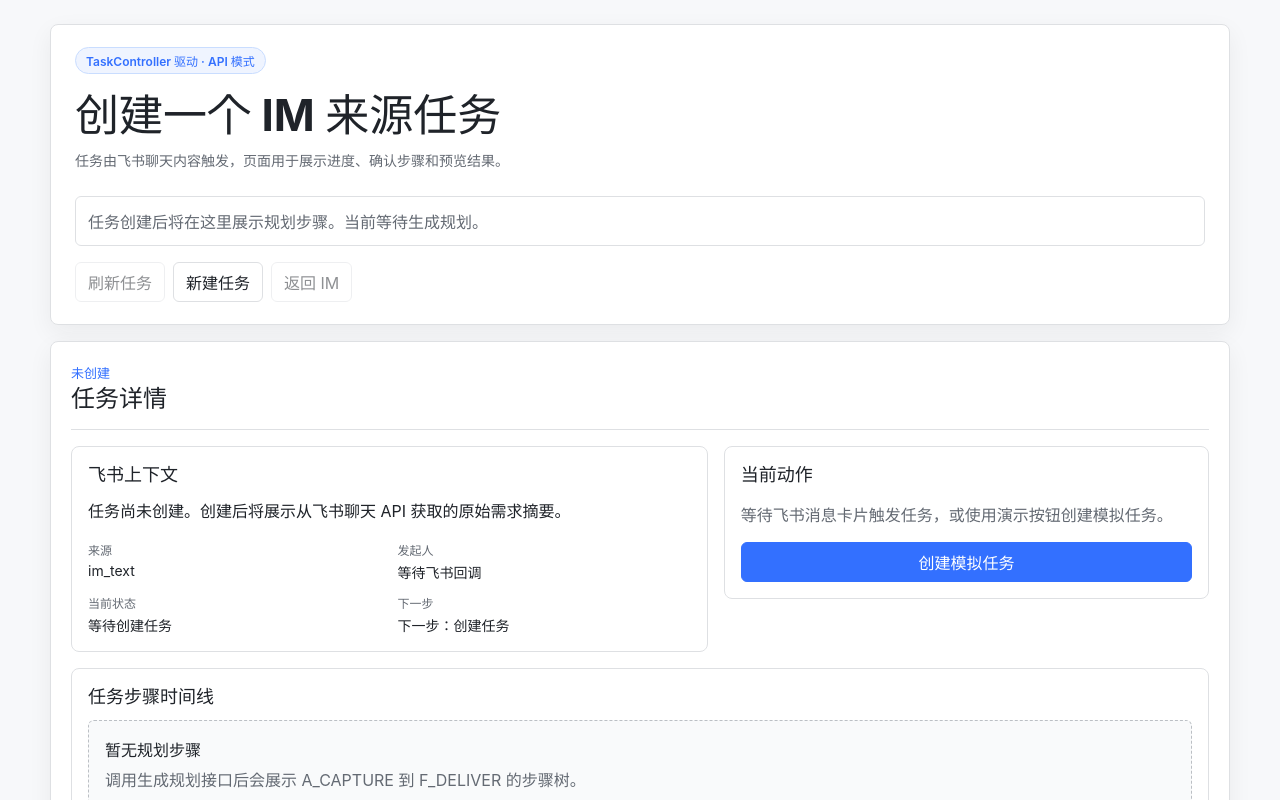
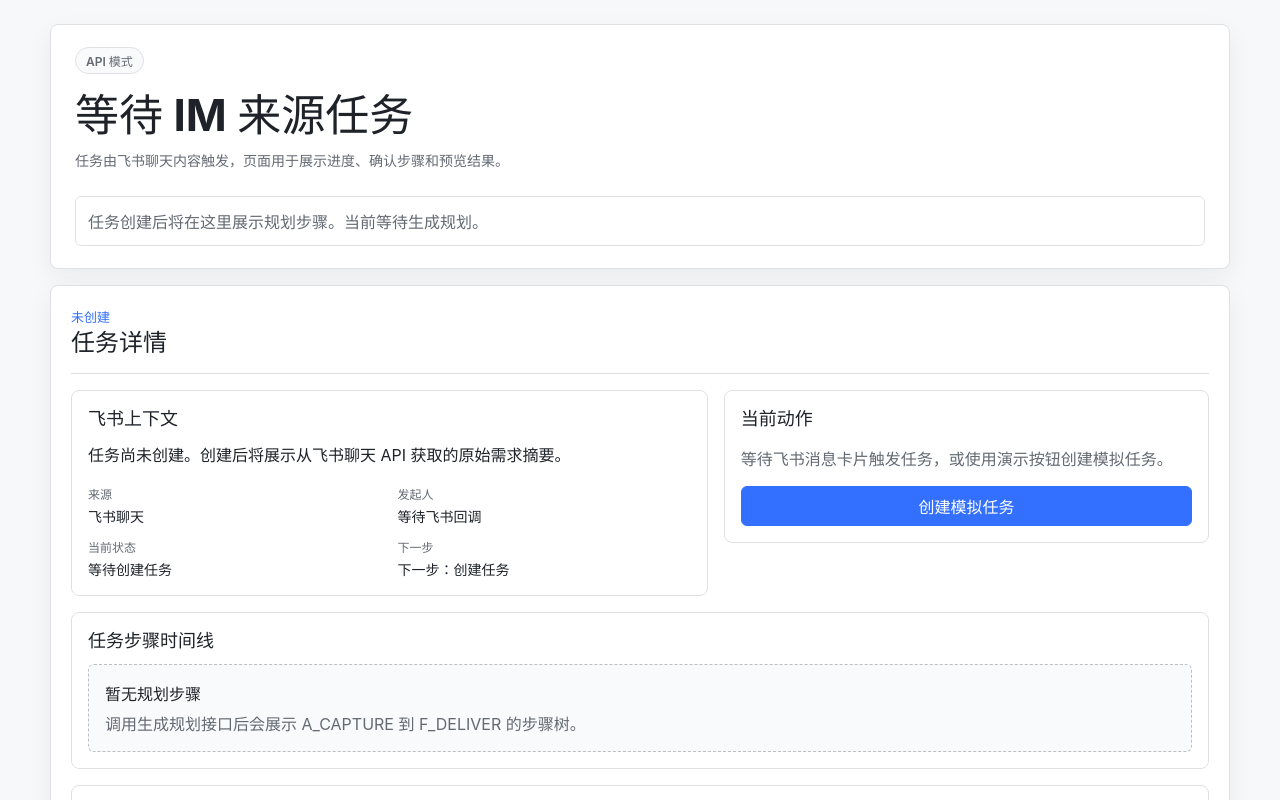
Before and after one commit to DA-BOCAI/Agent-Pilot, a React (Vite) app: page / in a window 1280 px wide. Shown: the top 800 px of the page. Built offline with nearby package versions, Linux system fonts and the light colour scheme.

Commit message:
调整UI、颜色

```diff
--- a/src/App.css
+++ b/src/App.css
@@ -110,10 +110,10 @@
 .task-kicker {
   display: inline-flex;
   align-items: center;
-  border: 1px solid var(--primary-border);
+  border: 1px solid var(--line);
   border-radius: 999px;
-  background: var(--primary-soft);
-  color: var(--primary);
+  background: var(--paper-soft);
+  color: var(--muted);
   font-size: 12px;
   font-weight: 600;
   padding: var(--space-2xs) 10px;
@@ -248,13 +248,6 @@
   color: var(--muted);
 }
 
-.top-actions {
-  display: flex;
-  flex-wrap: wrap;
-  gap: var(--space-sm);
-  margin-top: var(--space-lg);
-}
-
 .workspace-grid {
   display: grid;
   grid-template-columns: minmax(0, 1fr);
@@ -345,7 +338,6 @@
 
 .surface:hover {
   border-color: var(--line-strong);
-  box-shadow: 0 6px 18px rgba(31, 35, 41, 0.05);
 }
 
 .surface h3 {
@@ -398,7 +390,7 @@
 
 .step-row {
   display: grid;
-  grid-template-columns: 112px minmax(180px, 1fr) 108px 92px;
+  grid-template-columns: 48px minmax(180px, 1fr) 108px 92px;
   align-items: center;
   gap: var(--space-md);
   border: 1px solid var(--line);
@@ -549,23 +541,6 @@
   border-radius: var(--radius);
   background: var(--paper-soft);
   padding: var(--space-lg);
-}
-
-.doc-preview.artifact-doc,
-.preview-empty.artifact-doc {
-  border-color: var(--primary-border);
-  background: var(--primary-soft);
-}
-
-.slides-preview.artifact-slides,
-.preview-empty.artifact-slides {
-  border-color: var(--artifact-slides-border);
-  background: var(--artifact-slides-soft);
-}
-
-.preview-empty.artifact-delivery {
-  border-color: var(--artifact-delivery-border);
-  background: var(--artifact-delivery-soft);
 }
 
 .doc-preview header,
@@ -744,6 +719,12 @@
   margin-top: var(--space-lg);
 }
 
+.action-note {
+  margin: 0;
+  color: var(--muted);
+  line-height: 1.65;
+}
+
 .action-stack.split {
   grid-template-columns: repeat(2, minmax(0, 1fr));
 }
@@ -868,8 +849,4 @@
     gap: var(--space-sm);
   }
 
-  .top-actions {
-    display: grid;
-    grid-template-columns: 1fr;
-  }
 }
--- a/src/App.tsx
+++ b/src/App.tsx
@@ -471,13 +471,13 @@
   return (
     <main className="app-shell">
       <header className="topbar reveal">
-        <div className="task-kicker">TaskController 驱动 · {isMockMode ? 'Mock 演示模式' : 'API 模式'}</div>
+        <div className="task-kicker">{isMockMode ? '演示模式' : 'API 模式'}</div>
         <div className="task-header">
           <div>
-            <h1>{task?.inputText || '创建一个 IM 来源任务'}</h1>
+            <h1>{task?.inputText || '等待 IM 来源任务'}</h1>
             <p>
               {task
-                ? `${task.source} · ${task.userId} · ${statusLabels[task.status]} · ${getNextActionText(task.nextAction)}`
+                ? `${statusLabels[task.status]} · ${getNextActionText(task.nextAction)}`
                 : '任务由飞书聊天内容触发，页面用于展示进度、确认步骤和预览结果。'}
             </p>
           </div>
@@ -502,15 +502,6 @@
           )}
         </section>
 
-        <div className="top-actions" aria-label="辅助操作">
-          <button onClick={handleRefresh} disabled={!task || isLoading}>
-            刷新任务
-          </button>
-          <button onClick={handleReset} disabled={isLoading}>
-            新建任务
-          </button>
-          <button disabled={!task}>返回 IM</button>
-        </div>
       </header>
 
       <section className="workspace-grid">
@@ -520,7 +511,9 @@
               <span>{task ? statusLabels[task.status] : '未创建'}</span>
               <h2 id="workspace-title">任务详情</h2>
             </div>
-            {task ? <strong className={`status-pill status-${task.status.toLowerCase()}`}>{task.status}</strong> : null}
+            {task ? (
+              <strong className={`status-pill status-${task.status.toLowerCase()}`}>{statusLabels[task.status]}</strong>
+            ) : null}
           </div>
 
           <section className="content-grid">
@@ -530,7 +523,7 @@
               <dl>
                 <div>
                   <dt>来源</dt>
-                  <dd>{task?.source ?? 'im_text'}</dd>
+                  <dd>飞书聊天</dd>
                 </div>
                 <div>
                   <dt>发起人</dt>
@@ -557,6 +550,7 @@
                 onCreate={handleCreateTask}
                 onExecute={handleExecuteTask}
                 onPlan={handlePlanTask}
+                onRefresh={handleRefresh}
                 onReset={handleReset}
                 task={task}
               />
@@ -573,7 +567,7 @@
                       }`}
                       key={step.code}
                     >
-                      <span>{step.code}</span>
+                      <span>{step.code.split('_')[0]}</span>
                       <strong>{step.name}</strong>
                       <em>{stepStatusLabels[step.status]}</em>
                       <small>{step.requiresConfirm ? '需要确认' : '自动执行'}</small>
@@ -744,6 +738,7 @@
   onCreate,
   onExecute,
   onPlan,
+  onRefresh,
   onReset,
   task,
 }: {
@@ -752,6 +747,7 @@
   onCreate: () => void
   onExecute: () => void
   onPlan: () => void
+  onRefresh: () => void
   onReset: () => void
   task: TaskView | null
 }) {
@@ -801,9 +797,7 @@
   if (task.status === 'DELIVERED') {
     return (
       <div className="action-stack">
-        <button className="primary" disabled={disabled}>
-          查看预览
-        </button>
+        <p className="action-note">交付物已在下方展示，可回到飞书继续协作。</p>
         <button disabled={disabled}>返回 IM</button>
       </div>
     )
@@ -815,6 +809,9 @@
         <button className="primary" disabled={disabled} onClick={onReset}>
           重新创建
         </button>
+        <button disabled={disabled} onClick={onRefresh}>
+          刷新任务
+        </button>
       </div>
     )
   }
```
